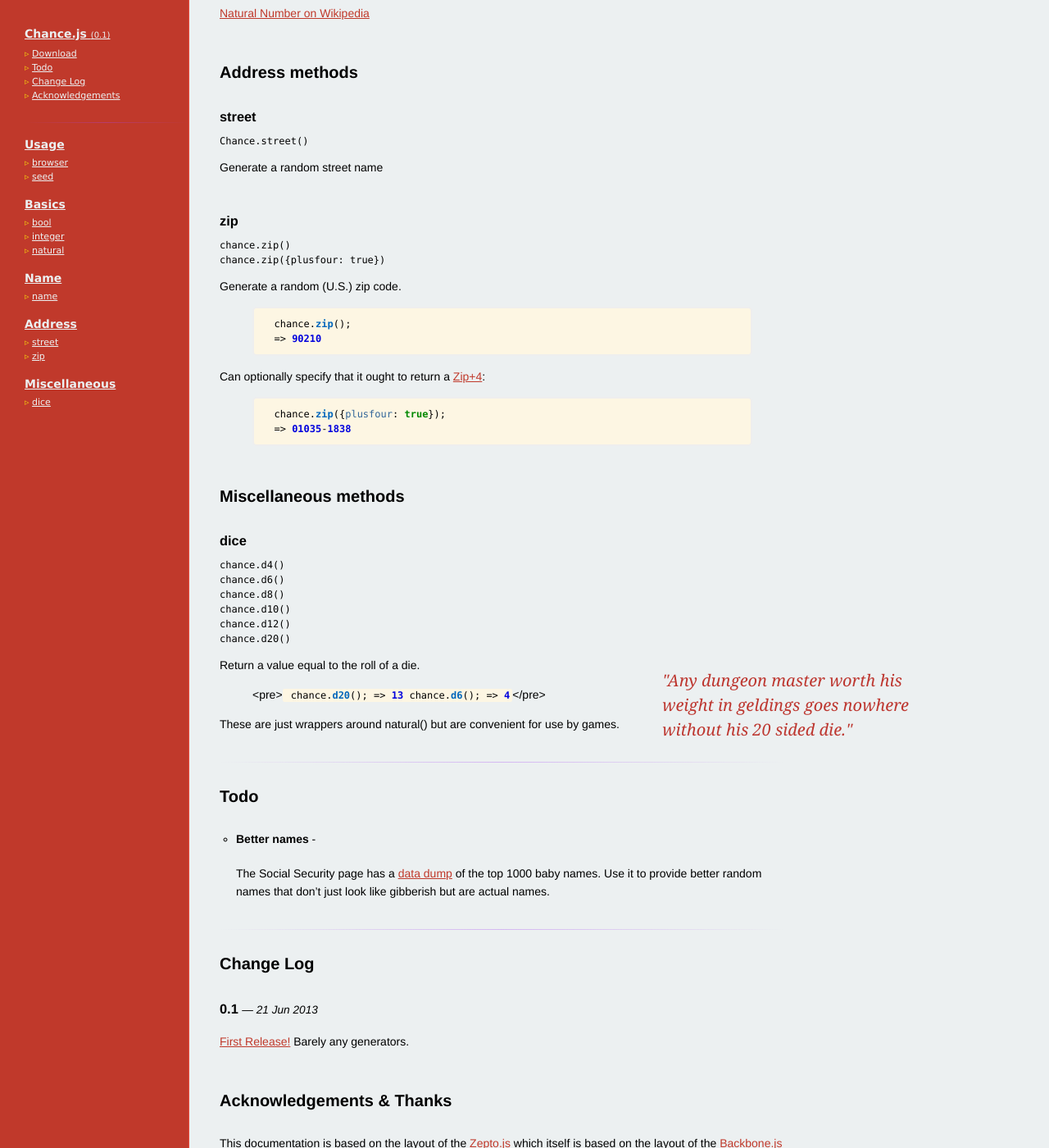
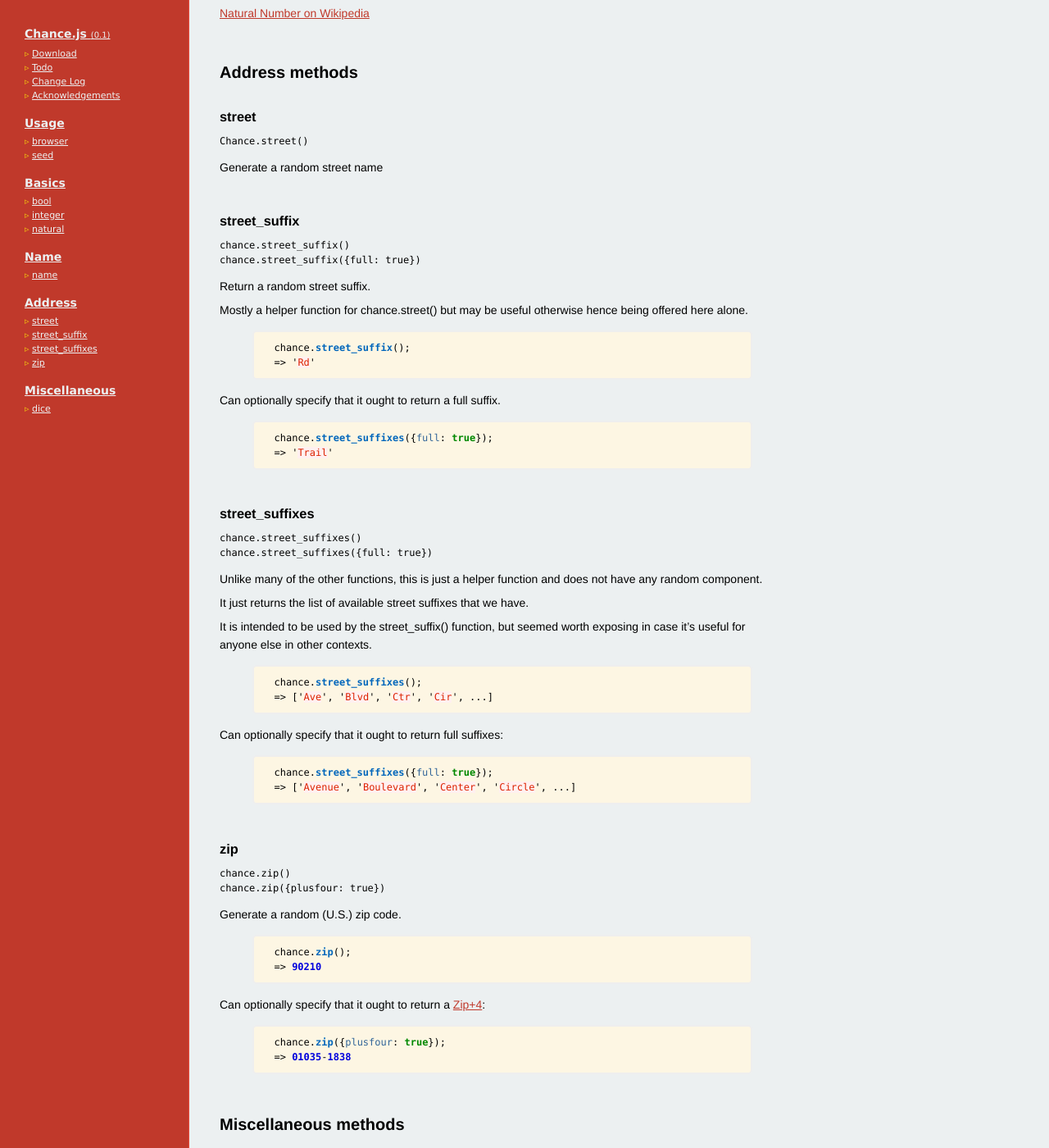
Before and after one commit to chancejs/chancejs, a Jekyll site: the page built from index.html, in a window 1280 px wide and 1400 px high, scrolled down 3662 px. Shown: the whole window at 82% size. Built offline with Jekyll 4.4.1, drawn with Linux system fonts in a browser that asks for light colours; Markdown is read by kramdown in place of the engine named in the settings; comment, search, counter and statistics services are not loaded.

Commit message:
Add docs for street_suffix(), street_suffixes(), add latest chance.js

```diff
--- a/chance.js
+++ b/chance.js
@@ -78,6 +78,32 @@
 
         return zip;
     };
+
+    // Street Suffix
+    Chance.prototype.street_suffixes = function (options) {
+        var suffixes = [];
+        if (options && options.full) {
+            suffixes = ['Avenue', 'Boulevard', 'Center', 'Circle', 'Court', 'Drive',
+                        'Extension', 'Glen', 'Grove', 'Heights', 'Highway', 'Junction',
+                        'Key', 'Lane', 'Loop', 'Manor', 'Mill', 'Park', 'Parkway', 'Pass',
+                        'Path', 'Pike', 'Place', 'Plaza', 'Point', 'Ridge', 'River', 'Road',
+                        'Square', 'Street', 'Terrace', 'Trail', 'Turnpike', 'View', 'Way'];
+        } else {
+            suffixes = ['Ave', 'Blvd', 'Ctr', 'Cir', 'Ct', 'Dr', 'Ext', 'Gln', 'Grv',
+                        'Hts', 'Hwy', 'Jct', 'Key', 'Ln', 'Loop', 'Mnr', 'Mill', 'Park',
+                        'Pkwy', 'Pass', 'Path', 'Pike', 'Pl', 'Plz', 'Pt', 'Rdg', 'Riv',
+                        'Rd', 'Sq', 'St', 'Ter', 'Trl', 'Tpke', 'Vw', 'Way'];
+        }
+        return suffixes;
+    };
+
+    Chance.prototype.street_suffix = function (options) {
+        // These are the most common suffixes.
+        var suffixes = this.street_suffixes(options),
+            suffix = suffixes[this.natural({max: suffixes.length - 1})];
+        return suffix;
+    };
+
 
     // Dice - For all the board game geeks out there, myself included ;)
     Chance.prototype.d4 = function () { return this.natural({min: 1, max: 4}); };
--- a/index.html
+++ b/index.html
@@ -21,8 +21,6 @@
     <li><a href="#changelog">Change Log</a></li>
     <li><a href="#thanks">Acknowledgements</a></li>
   </ul>
-
-  <hr>
 
   <a class=toc_title href="#usage">Usage</a>
   {% assign posts = site.categories.usage %}
```
Also changed, not shown: address/_posts/1900-01-01-street_suffix.md (added, +23 -0 lines), address/_posts/1900-01-01-street_suffixes.md (added, +26 -0 lines), basics/_posts/1900-01-01-integer.md (+1 -1 lines).
